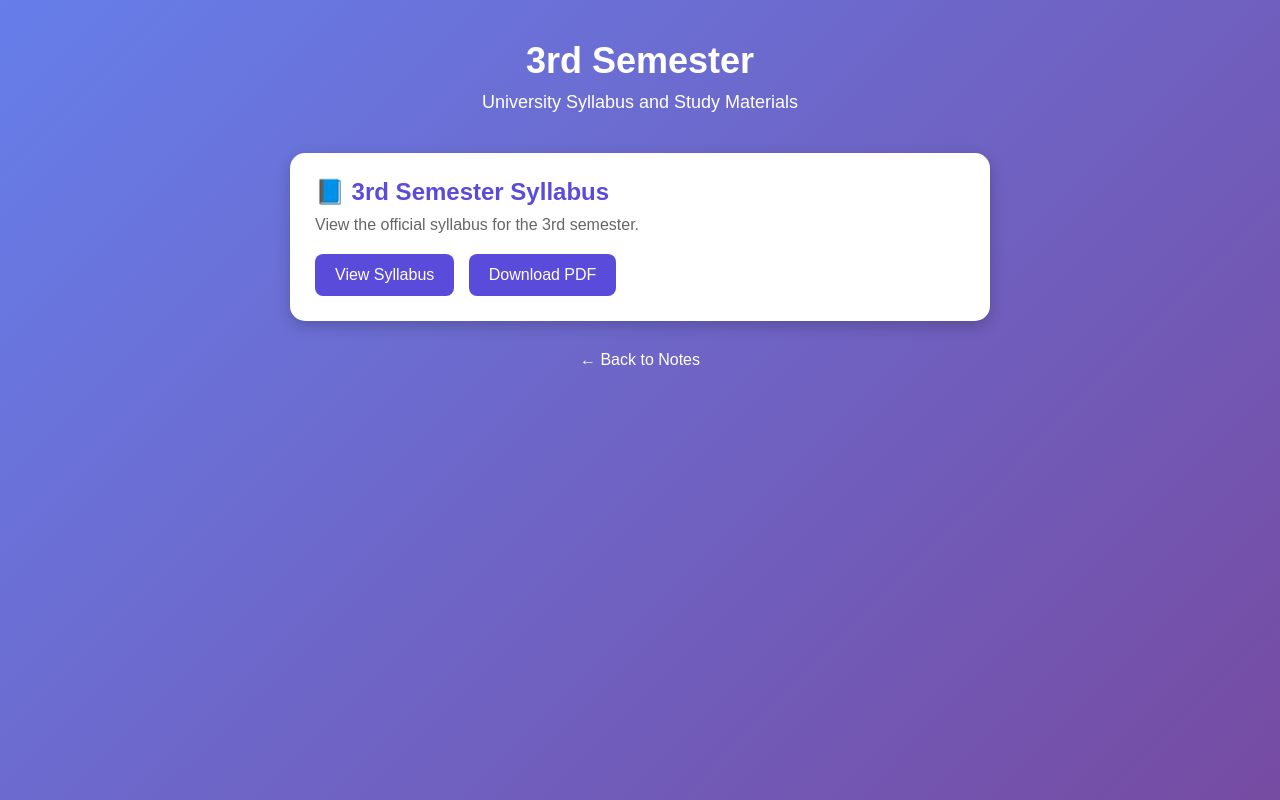
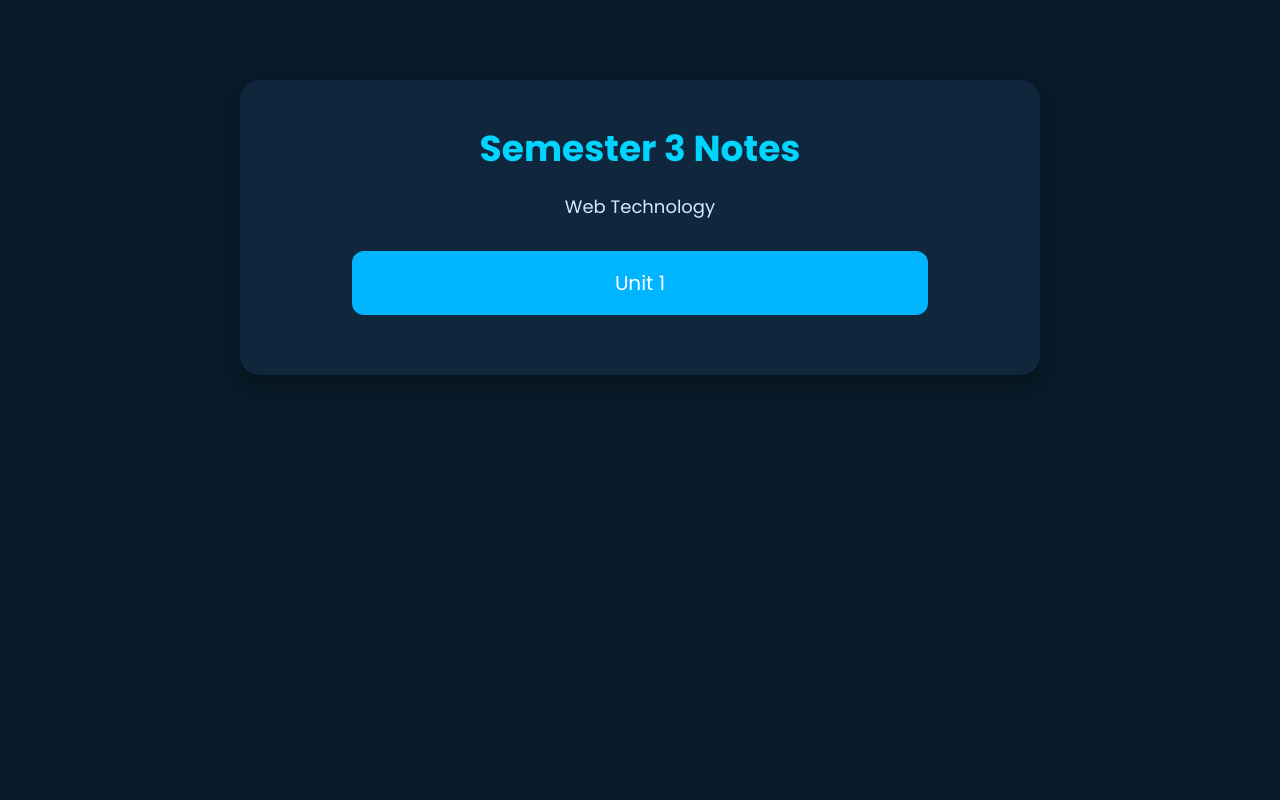
Before and after one commit to divyashreekadam-14/BCA-question-paper-portal, a plain HTML site: page assets/notes/semester3/notes.html in a window 1280 px wide. Drawn offline with Linux system fonts and the light colour scheme.

Commit message:
notes of 1 sub added

```diff
--- a/assets/notes/semester3/notes.html
+++ b/assets/notes/semester3/notes.html
@@ -1,142 +1,30 @@
 <!DOCTYPE html>
 <html lang="en">
+
 <head>
     <meta charset="UTF-8">
     <meta name="viewport" content="width=device-width, initial-scale=1.0">
+    <title>Semester 3 Notes</title>
 
-    <title>3rd Semester - UniHub</title>
-
-    <style>
-        * {
-            margin: 0;
-            padding: 0;
-            box-sizing: border-box;
-            font-family: Arial, sans-serif;
-        }
-
-        body {
-            min-height: 100vh;
-            background: linear-gradient(135deg, #667eea, #764ba2);
-            padding: 40px 20px;
-        }
-
-        .container {
-            max-width: 900px;
-            margin: auto;
-        }
-
-        .header {
-            text-align: center;
-            color: white;
-            margin-bottom: 40px;
-        }
-
-        .header h1 {
-            font-size: 36px;
-            margin-bottom: 10px;
-        }
-
-        .header p {
-            font-size: 18px;
-        }
-
-        .notes-container {
-            display: block;
-            background: white;
-            color: #333;
-            text-decoration: none;
-            padding: 25px;
-            margin: 20px auto;
-            width: 90%;
-            max-width: 700px;
-            border-radius: 15px;
-            transition: 0.3s;
-            box-shadow: 0 5px 15px rgba(0, 0, 0, 0.2);
-        }
-
-        .notes-container:hover {
-            transform: translateY(-5px);
-            box-shadow: 0 10px 25px rgba(0, 0, 0, 0.3);
-        }
-
-        .notes-container h2 {
-            color: #5b4bdb;
-            margin-bottom: 10px;
-        }
-
-        .notes-container p {
-            color: #666;
-            margin-bottom: 20px;
-        }
-
-        .button {
-            display: inline-block;
-            background: #5b4bdb;
-            color: white;
-            padding: 12px 20px;
-            border-radius: 8px;
-            text-decoration: none;
-            margin-right: 10px;
-            transition: 0.3s;
-        }
-
-        .button:hover {
-            background: #4535b5;
-        }
-
-        .back-button {
-            display: block;
-            width: fit-content;
-            margin: 30px auto;
-            color: white;
-            text-decoration: none;
-            font-size: 16px;
-        }
-
-        .back-button:hover {
-            text-decoration: underline;
-        }
-    </style>
+    <link rel="stylesheet" href="../../../style.css">
 </head>
 
 <body>
 
-    <div class="container">
+    <div class="notes-container">
 
-        <div class="header">
-            <h1>3rd Semester</h1>
-            <p>University Syllabus and Study Materials</p>
-        </div>
+        <h1>Semester 3 Notes</h1>
 
-        <div class="notes-container">
+        <p class="notes-subtitle">
+            Web Technology
+        </p>
 
-            <h2>📘 3rd Semester Syllabus</h2>
-
-            <p>
-                View the official syllabus for the 3rd semester.
-            </p>
-
-            <a
-                href="./semester3-syllabus.pdf"
-                target="_blank"
-                class="button">
-                View Syllabus
-            </a>
-
-            <a
-                href="./semester3-syllabus.pdf"
-                download
-                class="button">
-                Download PDF
-            </a>
-
-        </div>
-
-        <a href="../" class="back-button">
-            ← Back to Notes
+        <a href="Web%20Technology/Unit1_WT.pdf" target="_blank">
+    Unit 1
         </a>
 
     </div>
 
 </body>
+
 </html>
```
Also changed, not shown: app.js (+12 -0 lines), 1 other file.
